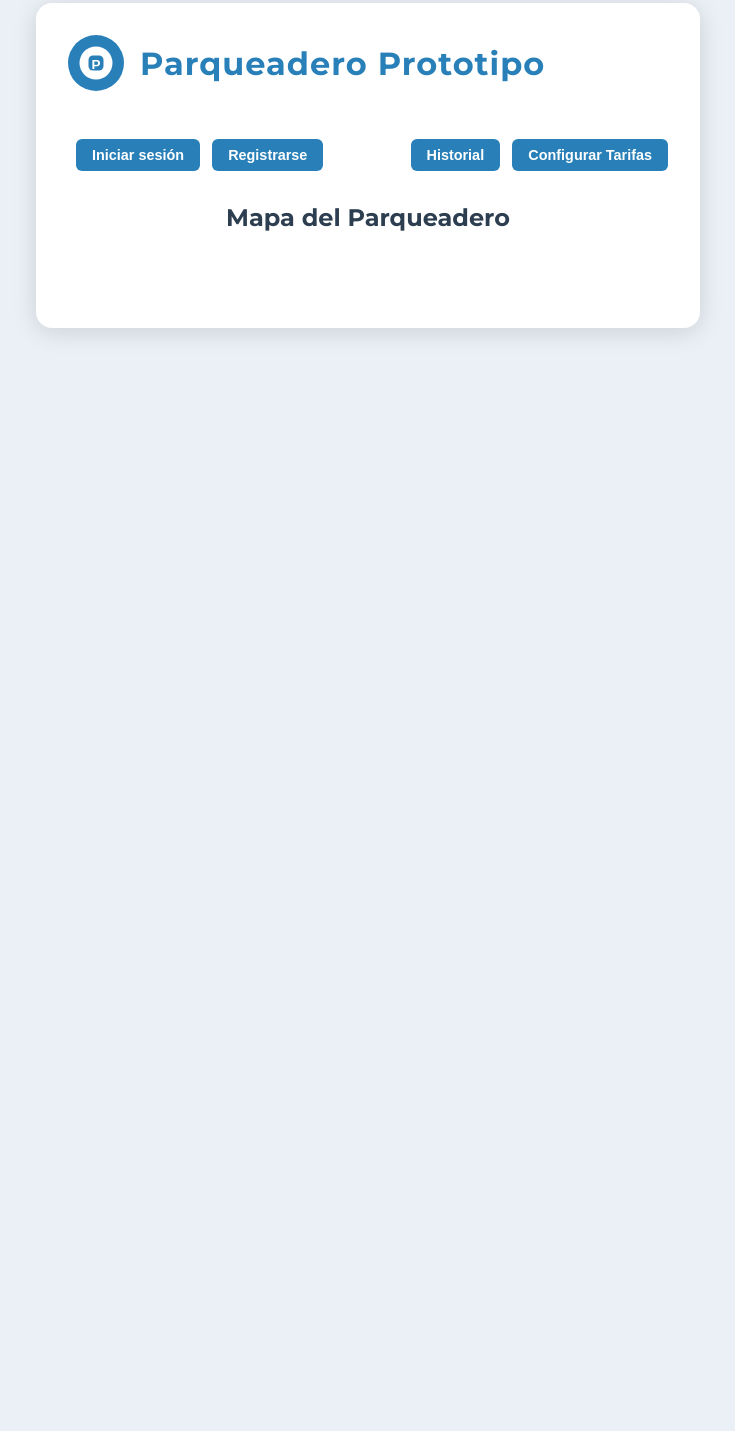
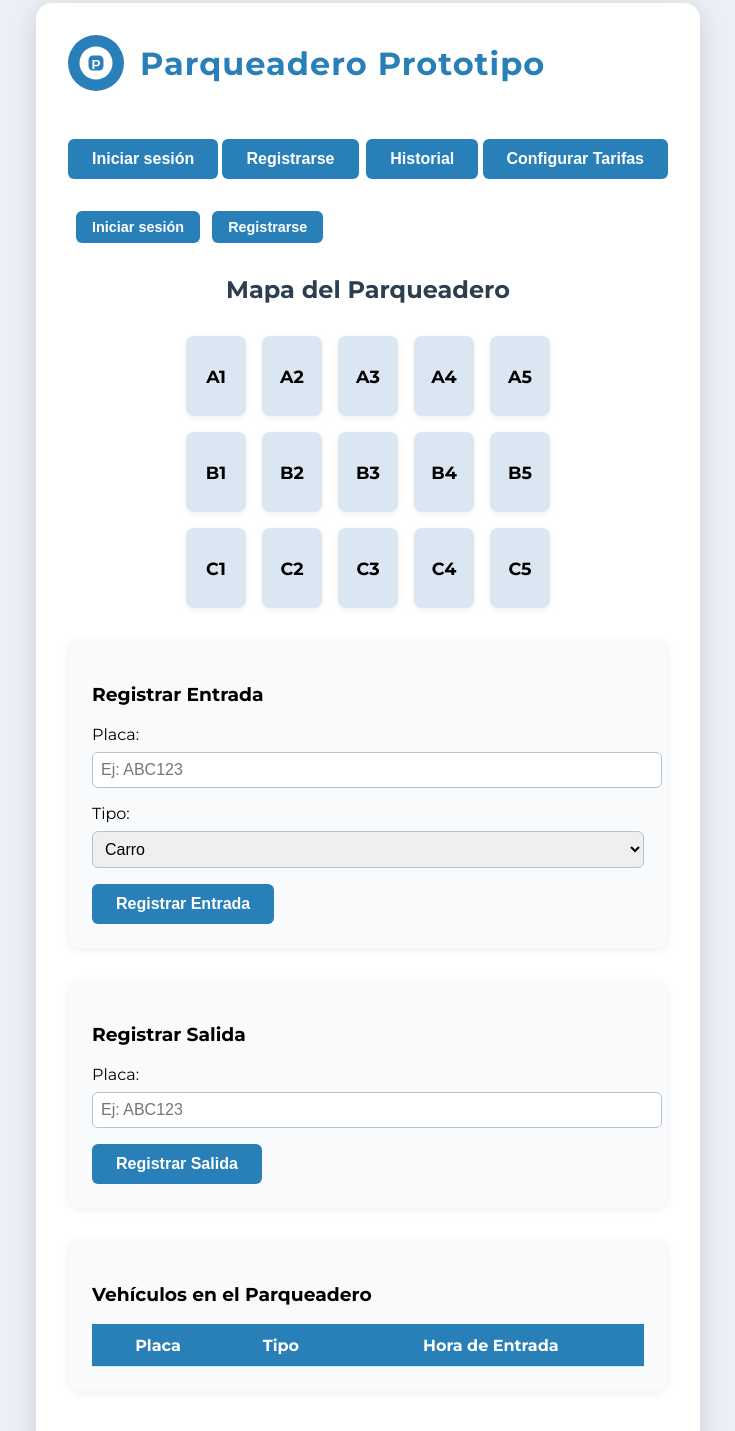
Before and after one commit to PablitoJbx/Parqueadero-prototipo1, a website: page public/index.html in a window 1280 px wide. Shown: the part 29-1460 px from the top of the page, without its empty margins (272-1007 px from the left). Before the commit the page ends 800 px from the top, so only its background shows below. Drawn offline with Linux system fonts and the light colour scheme.

Commit message:
Add files via upload

```diff
--- a/public/index.html
+++ b/public/index.html
@@ -132,10 +132,38 @@
         <button id='btnTarifas'>Configurar Tarifas</button>
       </div>
     </div>
+    <!-- Formularios y tabla funcionales -->
     <div id="mainApp">
       <h2 style="text-align:center;">Mapa del Parqueadero</h2>
       <div class="parking-map" id="parkingMap"></div>
       <div id="parkingMsg" style="text-align:center;"></div>
+      <form id="entradaForm">
+        <h3>Registrar Entrada</h3>
+        <label for="placaEntrada">Placa:</label>
+        <input id="placaEntrada" maxlength="10" required pattern="[A-Z0-9]{5,10}" placeholder="Ej: ABC123" />
+        <label for="tipoEntrada">Tipo:</label>
+        <select id="tipoEntrada">
+          <option value="carro">Carro</option>
+          <option value="moto">Moto</option>
+        </select>
+        <button type="submit">Registrar Entrada</button>
+        <div id="entradaMsg"></div>
+      </form>
+      <form id="salidaForm">
+        <h3>Registrar Salida</h3>
+        <label for="placaSalida">Placa:</label>
+        <input id="placaSalida" maxlength="10" required pattern="[A-Z0-9]{5,10}" placeholder="Ej: ABC123" />
+        <button type="submit">Registrar Salida</button>
+        <div id="salidaMsg"></div>
+      </form>
+      <div class="vehiculos">
+        <h3>Vehículos en el Parqueadero</h3>
+        <table id="tablaVehiculos">
+          <thead><tr><th>Placa</th><th>Tipo</th><th>Hora de Entrada</th></tr></thead>
+          <tbody></tbody>
+        </table>
+        <div id="tablaMsg"></div>
+      </div>
     </div>
   </div>
   <script>
@@ -365,10 +393,6 @@
     loadParkingState();
     renderParkingMap();
     setInterval(cargarVehiculos, 10000);
-    // Mostrar login/register al cargar
-    document.getElementById('authBox').style.display = '';
-    document.getElementById('mainApp').style.display = 'none';
-
     // Mostrar/ocultar botones según sesión
     function updateMenuSession() {
       const token = localStorage.getItem('token');
@@ -381,8 +405,17 @@
     }
 
     // Llamar al cargar y tras login/logout
-    renderMenu();
     updateMenuSession();
+
+    // Asignar eventos a los botones del menú superior
+    function assignMenuEvents() {
+      document.getElementById('btnLogin').onclick = showLogin;
+      document.getElementById('btnRegister').onclick = showRegister;
+      document.getElementById('btnLogout').onclick = logout;
+      document.getElementById('btnHistorial').onclick = showHistorial;
+      document.getElementById('btnTarifas').onclick = showTarifasConfig;
+    }
+    assignMenuEvents();
 
     // Lógica de login, registro y logout
     function showLogin() {
```
